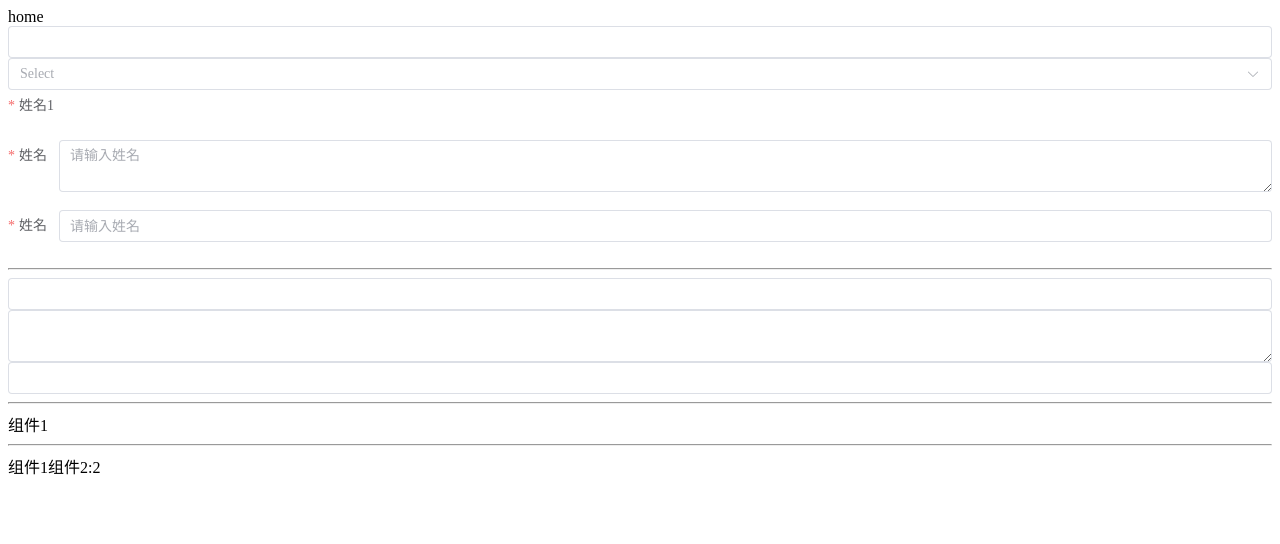
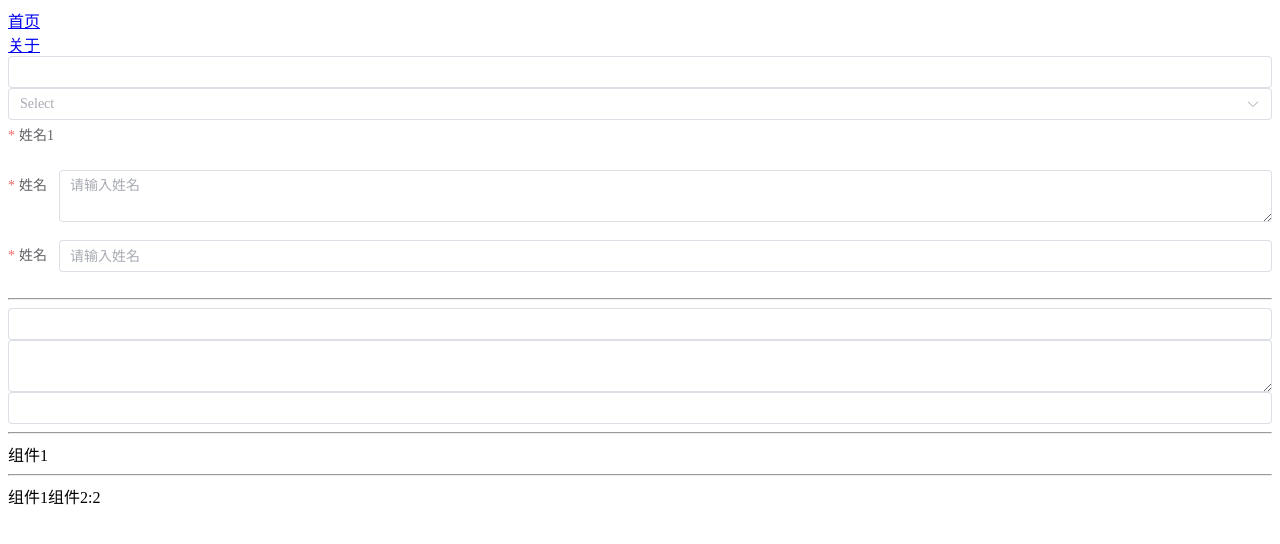
Before and after one commit to lyahua/vue-base-components, a Vue app: page / in a window 1280 px wide. Shown: the top 544 px of the page. Built offline with nearby package versions, Linux system fonts and the light colour scheme.

Commit message:
新增路由栏

```diff
--- a/src/router/index.js
+++ b/src/router/index.js
@@ -8,6 +8,9 @@ const router = createRouter({
       path: '/',
       name: 'home',
       component: HomeView,
+      meta: {
+        title: '首页'
+      }
     },
     {
       path: '/about',
@@ -16,6 +19,9 @@ const router = createRouter({
       // this generates a separate chunk (About.[hash].js) for this route
       // which is lazy-loaded when the route is visited.
       component: () => import('../views/AboutView.vue'),
+      meta: {
+        title: '关于'
+      }
     },
   ],
 })
--- a/src/views/home/Home.vue
+++ b/src/views/home/Home.vue
@@ -1,12 +1,13 @@
 <script setup>
 import Test from '@/components/BaseForm/index.jsx'
+import Menu from './Menu.vue';
 
 import { Com1, Com2 } from '../testjsx/index'
 </script>
 
 <template>
   <main>
-    home
+    <Menu/>
     <BaseInput/>
 
     <BaseSelect :options="[{label:1,value:1,},{label:2,value:2}]"/>
--- /dev/null
+++ b/src/views/home/Menu.vue
@@ -0,0 +1,16 @@
+<template>
+    <div>
+        <div v-for="item in router.getRoutes()" :key="item.path">
+            <router-link :to="item.path"  v-text='item.meta.title' tag='div' exact-active-class="lightHeight"></router-link>
+        </div>
+    </div>
+</template>
+
+<script setup>
+import router from '@/router/index'
+console.log('router', router.getRoutes())
+</script>
+
+<style lang="css" scoped>
+
+</style>
--- a/src/views/testjsx/index.jsx
+++ b/src/views/testjsx/index.jsx
@@ -25,13 +25,13 @@ export const Com1 = defineComponent({
         // console.log('obj666', obj, expose, emit)
         console.log('%c comp1插槽', 'color:green')
         console.log('slots',slots)
-        onBeforeRouteLeave((to, from) => {
-            const answer = window.confirm(
-                'Do you really want to leave? you have unsaved changes!'
-            )
-            // 取消导航并停留在同一页面上
-            if (!answer) return false
-        })
+        // onBeforeRouteLeave((to, from) => {
+        //     const answer = window.confirm(
+        //         'Do you really want to leave? you have unsaved changes!'
+        //     )
+        //     // 取消导航并停留在同一页面上
+        //     if (!answer) return false
+        // })
         onMounted(() => {
             console.log('com1 onmounted')
         })
@@ -48,14 +48,14 @@ export const Com1 = defineComponent({
 })
 
 export const Com2 = defineComponent((props,{slots})=>{
-    onBeforeRouteLeave((to, from) => {
-        console.log('%c color, ','color: red%')
-        const answer = window.confirm(
-            'Do you really want to leave? you have unsaved changes!'
-        )
-        // 取消导航并停留在同一页面上
-        if (!answer) return false
-    })
+    // onBeforeRouteLeave((to, from) => {
+    //     console.log('%c color, ','color: red%')
+    //     const answer = window.confirm(
+    //         'Do you really want to leave? you have unsaved changes!'
+    //     )
+    //     // 取消导航并停留在同一页面上
+    //     if (!answer) return false
+    // })
     console.log(`%c Com2插槽${slots}`, 'color: red')
     console.log(slots)
     const count2 = ref(2)
```
